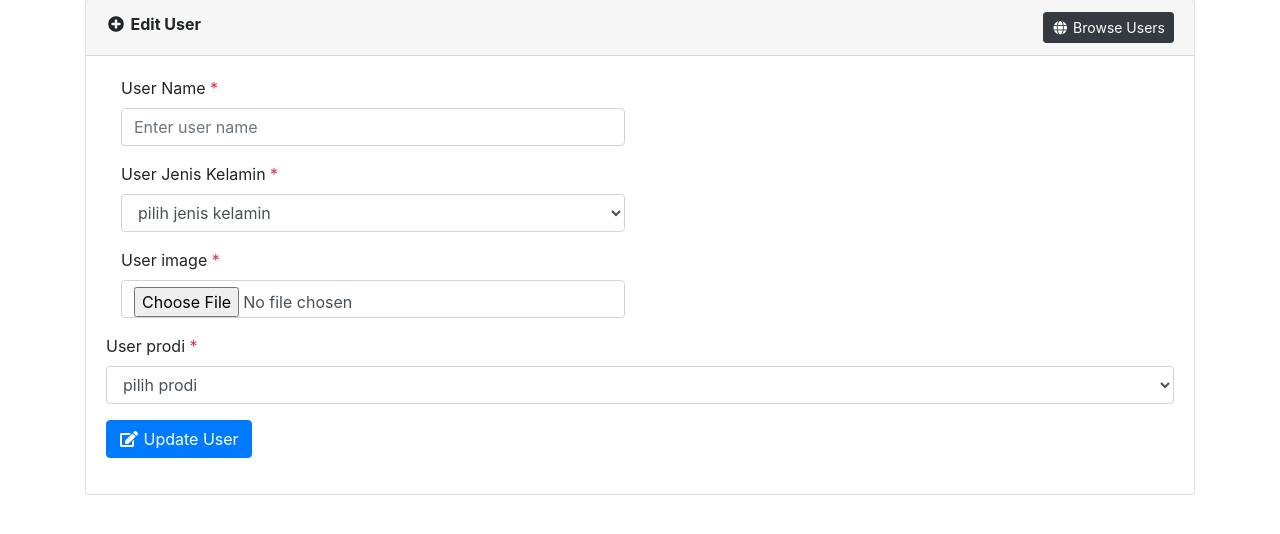
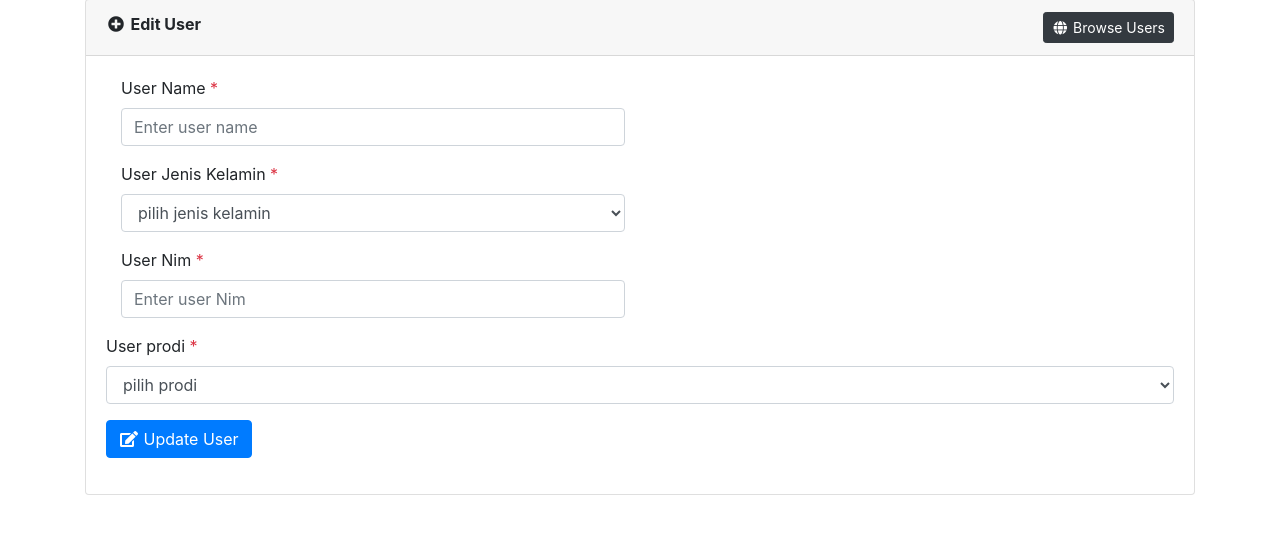
Before and after one commit to TiUnesa2017A/ProjectWajib_PemWeb, a PHP site: page /edit-users.php?editId=1 in a window 1280 px wide. Shown: the part 81-615 px from the top of the page. Run offline with PHP 8.4, Linux system fonts and the light colour scheme; data comes from the database, SQL or seed files in the repository; data that the repository does not hold is empty; some libraries are stand-ins or nearby versions.

Commit message:
last commit

```diff
--- a/Tugas Wajib 1 (PDO)/edit-users.php
+++ b/Tugas Wajib 1 (PDO)/edit-users.php
@@ -66,13 +66,13 @@ if(isset($_REQUEST['submit']) and $_REQUEST['submit']!=""){
 		<a href="browse-users.php"><h1 style="text-align: center;">PHP CRUD Based PDO Steatment</h1></a>
 		<?php
 		if(isset($_REQUEST['msg']) and $_REQUEST['msg']=="name"){
-			echo	'<div class="alert alert-danger"><i class="fa fa-exclamation-triangle"></i> User name is mandatory field!</div>';
+			echo	'<div class="alert alert-danger"><i class="fa fa-exclamation-triangle"></i> User name tidak boleh kososng!</div>';
 		}elseif(isset($_REQUEST['msg']) and $_REQUEST['msg']=="jk"){
-			echo	'<div class="alert alert-danger"><i class="fa fa-exclamation-triangle"></i> User jurusan is mandatory field!</div>';
-		}elseif(isset($_REQUEST['msg']) and $_REQUEST['msg']=="image"){
-			echo	'<div class="alert alert-danger"><i class="fa fa-exclamation-triangle"></i> User image is mandatory field!</div>';
+			echo	'<div class="alert alert-danger"><i class="fa fa-exclamation-triangle"></i> User Gender tidak boleh kososng!</div>';
+		}elseif(isset($_REQUEST['msg']) and $_REQUEST['msg']=="nim"){
+			echo	'<div class="alert alert-danger"><i class="fa fa-exclamation-triangle"></i> User nim tidak boleh kososng!</div>';
 		}elseif(isset($_REQUEST['msg']) and $_REQUEST['msg']=="prodi"){
-			echo	'<div class="alert alert-danger"><i class="fa fa-exclamation-triangle"></i> User prodi is mandatory field!</div>';
+			echo	'<div class="alert alert-danger"><i class="fa fa-exclamation-triangle"></i> User prodi tidak boleh kososng!</div>';
 		}elseif(isset($_REQUEST['msg']) and $_REQUEST['msg']=="ras"){
 			echo	'<div class="alert alert-success"><i class="fa fa-thumbs-up"></i> Record added successfully!</div>';
 		}elseif(isset($_REQUEST['msg']) and $_REQUEST['msg']=="rna"){
@@ -98,8 +98,8 @@ if(isset($_REQUEST['submit']) and $_REQUEST['submit']!=""){
 							</select>
 						</div>
 						<div class="form-group">
-							<label>User image <span class="text-danger">*</span></label>
-							<input type="file" name="userimage" id="userimage" class="form-control" required>
+							<label>User Nim <span class="text-danger">*</span></label>
+							<input type="text" name="nim" id="nim" class="form-control" value="<?php echo $row[0]['nim']; ?>" placeholder="Enter user Nim" required>
 						</div>
 						</div>
 						<div class="form-group">
```
